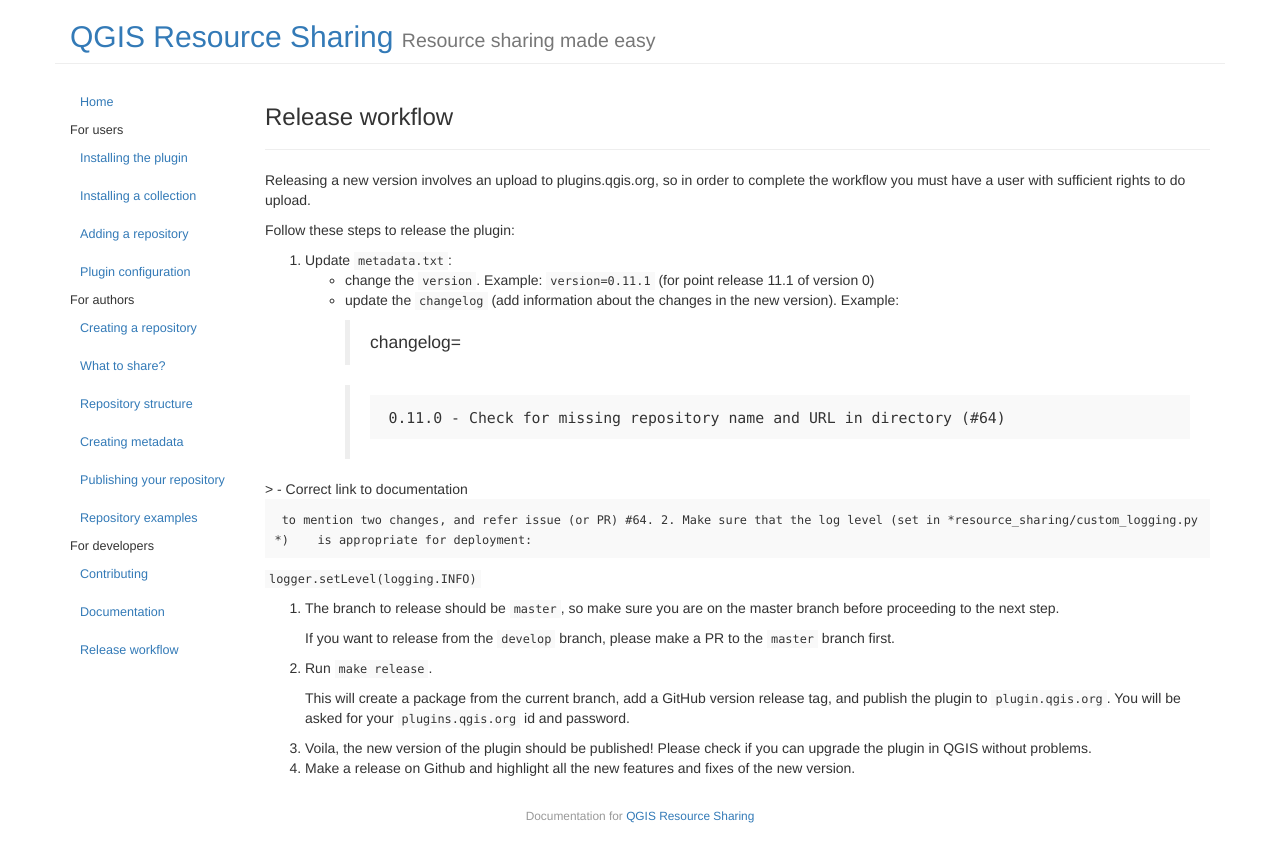
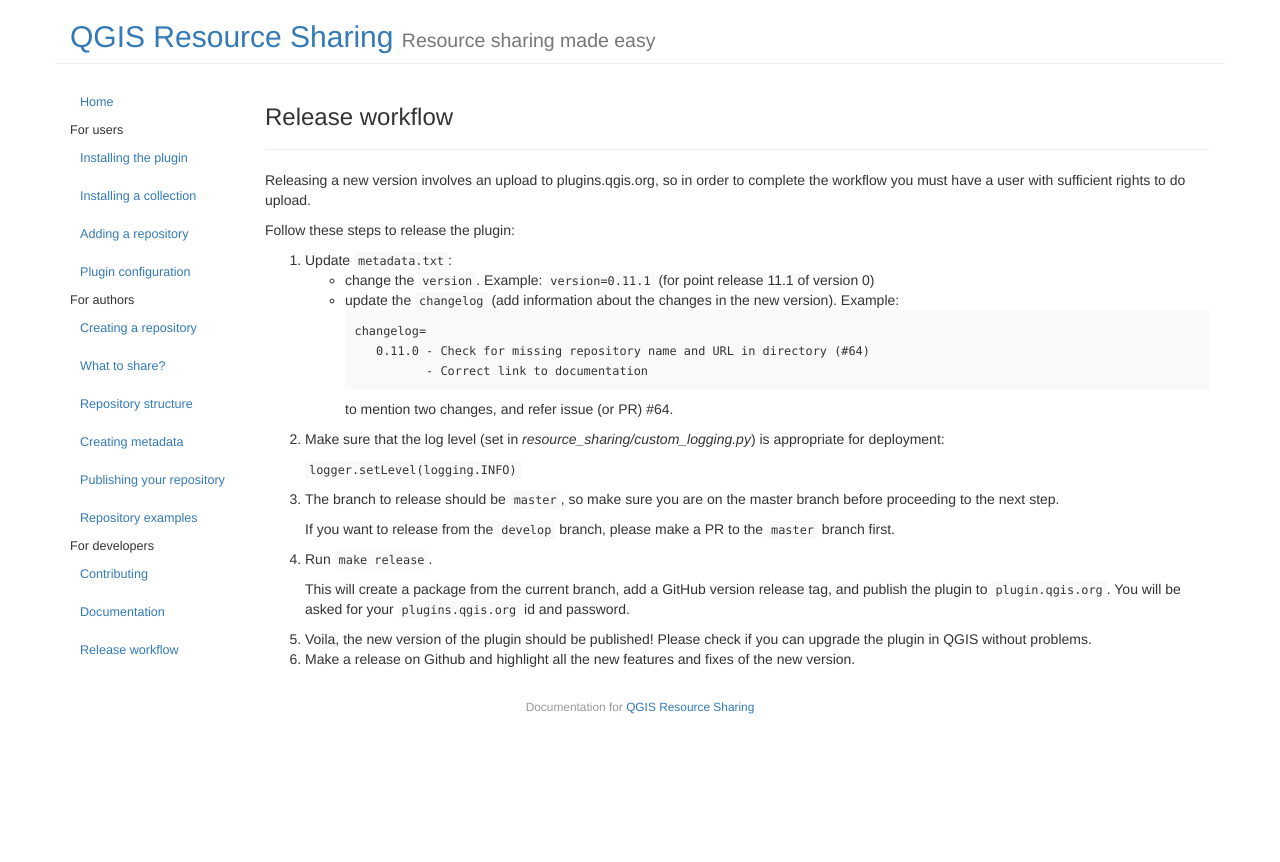
Before and after one commit to QGIS-Contribution/QGIS-ResourceSharing, a Jekyll site: the page built from _posts/2016-09-04-release-workflow.md, in a window 1280 px wide. Shown: the top 862 px of the page. Built offline with Jekyll 4.4.1, drawn with Linux system fonts in a browser that asks for light colours.

Commit message:
Improve formatting - new try

````diff
--- a/_posts/2016-09-04-release-workflow.md
+++ b/_posts/2016-09-04-release-workflow.md
@@ -18,13 +18,11 @@
    * update the ``changelog`` (add information about the changes in the new
      version).
      Example:
-
-     > changelog=
-
-     >      0.11.0 - Check for missing repository name and URL in directory (#64)
-
- 	   >             - Correct link to documentation
-
+     ```
+     changelog=
+        0.11.0 - Check for missing repository name and URL in directory (#64)
+               - Correct link to documentation
+     ```
      to mention two changes, and refer issue (or PR) #64.
 2. Make sure that the log level (set in *resource_sharing/custom_logging.py*)
    is appropriate for deployment:
````
